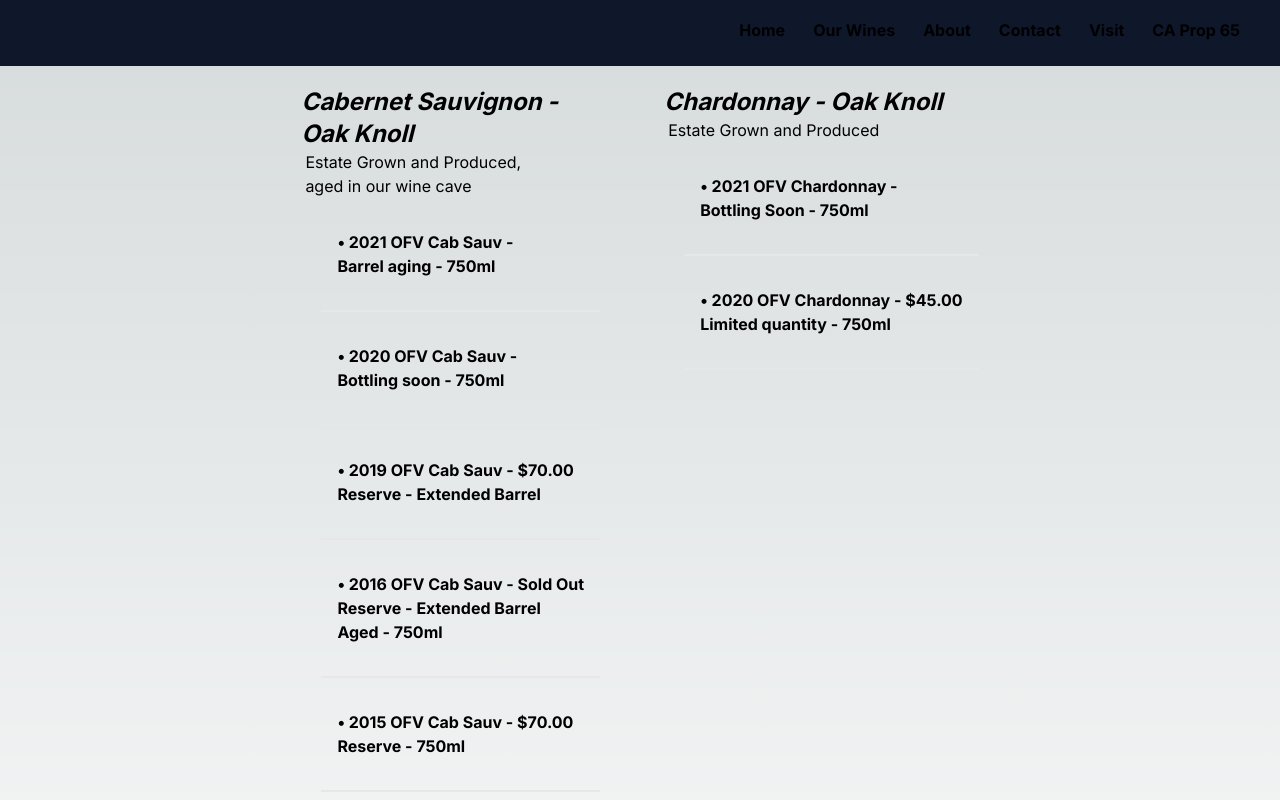
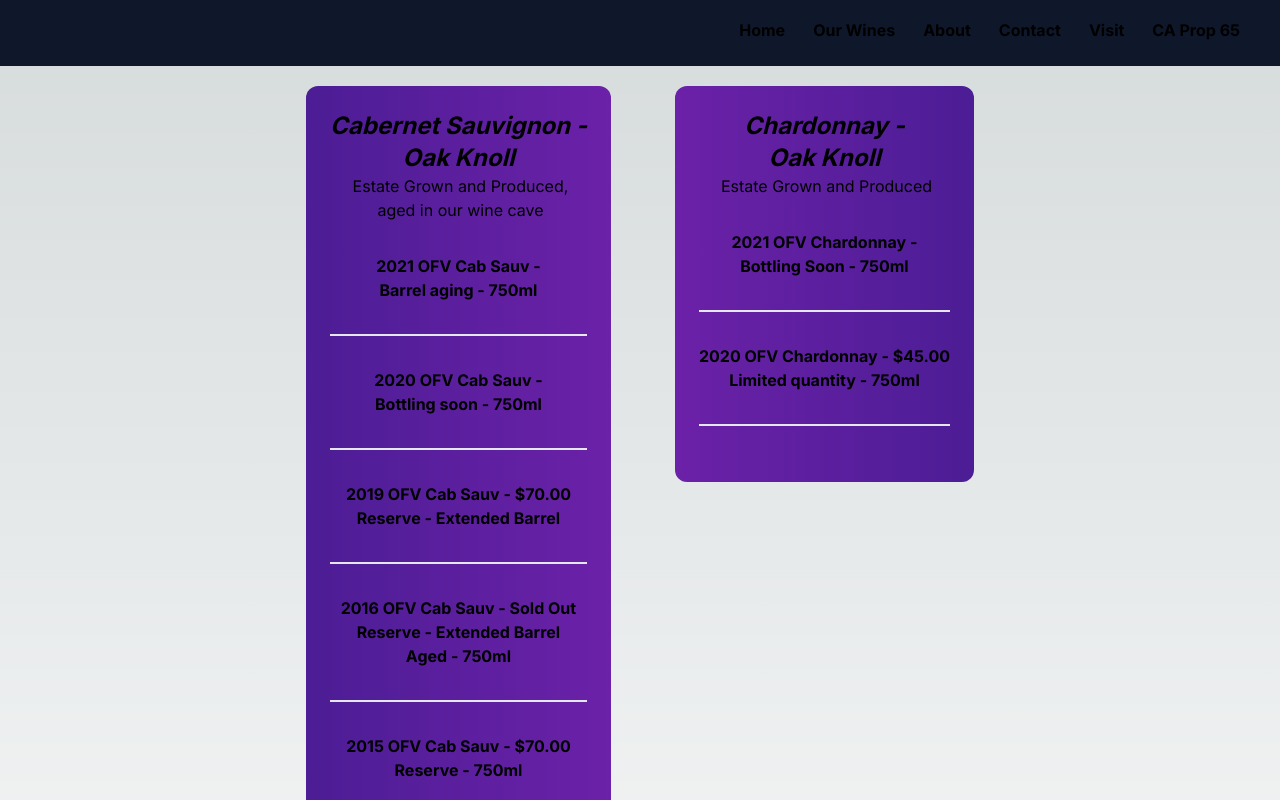
Before and after one commit to JWCTempleton/ofv-nextjs, a Next.js app: page /wines in a window 1280 px wide. Shown: the top 800 px of the page. Built offline with nearby package versions, Linux system fonts and the light colour scheme.

Commit message:
Add background color to wine list divs, add a fix for a console log error I was receiving about fonts loading

```diff
--- a/app/about/page.tsx
+++ b/app/about/page.tsx
@@ -9,7 +9,9 @@ export default function Page() {
             src={"/about-img.jpg"}
             fill={true}
             style={{ objectFit: "cover", objectPosition: "40%" }}
+            sizes="(max-width: 160px), (max-width: 190px)"
             alt="flowers"
+            priority
           />
         </div>
 
--- a/app/layout.tsx
+++ b/app/layout.tsx
@@ -1,11 +1,9 @@
 import type { Metadata } from "next";
-import { Inter } from "next/font/google";
+import "@/app/globals.css";
+import { inter } from "@/app/ui/fonts";
 import "./globals.css";
 import NavBar from "./ui/Navbar";
 import Footer from "./ui/Footer";
-import { NavDesktop } from "./ui/NavDesktop";
-
-const inter = Inter({ subsets: ["latin"] });
 
 export const metadata: Metadata = {
   title: "Create Next App",
--- a/app/page.tsx
+++ b/app/page.tsx
@@ -5,12 +5,13 @@ export default function Home() {
     <main className="max-w-7xl mx-auto h-full bg-[linear-gradient(to_right_bottom,rgba(79,70,229,0.65),rgba(49,46,129,0.7)),url('../public/ofv-bg.jpg')] bg-center bg-cover md:pt-16">
       <div className="flex flex-col md:flex-row md:justify-center items-center pt-10">
         <Image
-          className="relative drop-shadow-[0_0_0.3rem_#ffffff70]"
+          className="relative drop-shadow-[0_0_0.3rem_#ffffff70] h-auto"
           src={"/ofv-logo-white.png"}
           width={190}
-          height={145.5}
+          height={145}
           alt="ofv-logo"
           quality={100}
+          priority
         />
         <div className="flex flex-col items-center">
           <p className="text-3xl sm:text-4xl font-bold italic mb-1 relative drop-shadow-[0_0_0.3rem_#ffffff70]">
--- a/app/ui/WineCard.tsx
+++ b/app/ui/WineCard.tsx
@@ -7,10 +7,10 @@ export default function WineCard(wine: {
   return (
     <div
       key={wine.name}
-      className="ml-5 border-b-2 rounded rounded-b-none p-4 pt-8 pb-8 hover:bg-sky-700 font-bold last:mb-8"
+      className="flex w-[100%] flex-col items-center border-b-2 rounded rounded-b-none pt-8 pb-8 hover:bg-sky-700 font-bold last:mb-8"
     >
       <p>
-        &#x2022; {wine.name} - {wine.price && `${wine.price}`}
+        {wine.name} - {wine.price && `${wine.price}`}
       </p>
       <p>{wine.description1}</p>
       {wine.description2 && <p>{wine.description2}</p>}
--- /dev/null
+++ b/app/ui/fonts.ts
@@ -0,0 +1,3 @@
+import { Inter } from "next/font/google";
+
+export const inter = Inter({ subsets: ["latin"] });
--- a/app/wines/page.tsx
+++ b/app/wines/page.tsx
@@ -60,8 +60,8 @@ const Chard = [
 
 export default function Page() {
   return (
-    <div className="md:max-w-7xl mx-auto flex flex-col items-center md:items-start md:flex md:flex-row md:gap-[4rem] md:justify-center mt-5">
-      <div className="flex flex-col max-w-max">
+    <div className="md:max-w-7xl mx-auto flex flex-col items-center md:items-start md:flex md:flex-row md:gap-[4rem] md:justify-center mt-5 mb-7">
+      <div className="flex flex-col p-6 mb-6 rounded-xl max-w-max bg-gradient-to-r from-violet-900 to-purple-800 text-center">
         <h1 className="text-2xl font-bold italic">
           Cabernet Sauvignon - <br />
           Oak Knoll
@@ -83,8 +83,11 @@ export default function Page() {
           );
         })}
       </div>
-      <div className="">
-        <h1 className="text-2xl font-bold italic">Chardonnay - Oak Knoll</h1>
+      <div className="flex flex-col p-6 rounded-xl max-w-max bg-gradient-to-r from-purple-800 to-violet-900 text-center">
+        <h1 className="text-2xl font-bold italic text-center">
+          Chardonnay - <br />
+          Oak Knoll
+        </h1>
         <p className="ml-1">Estate Grown and Produced</p>
         {Chard.map((w) => {
           return (
```
